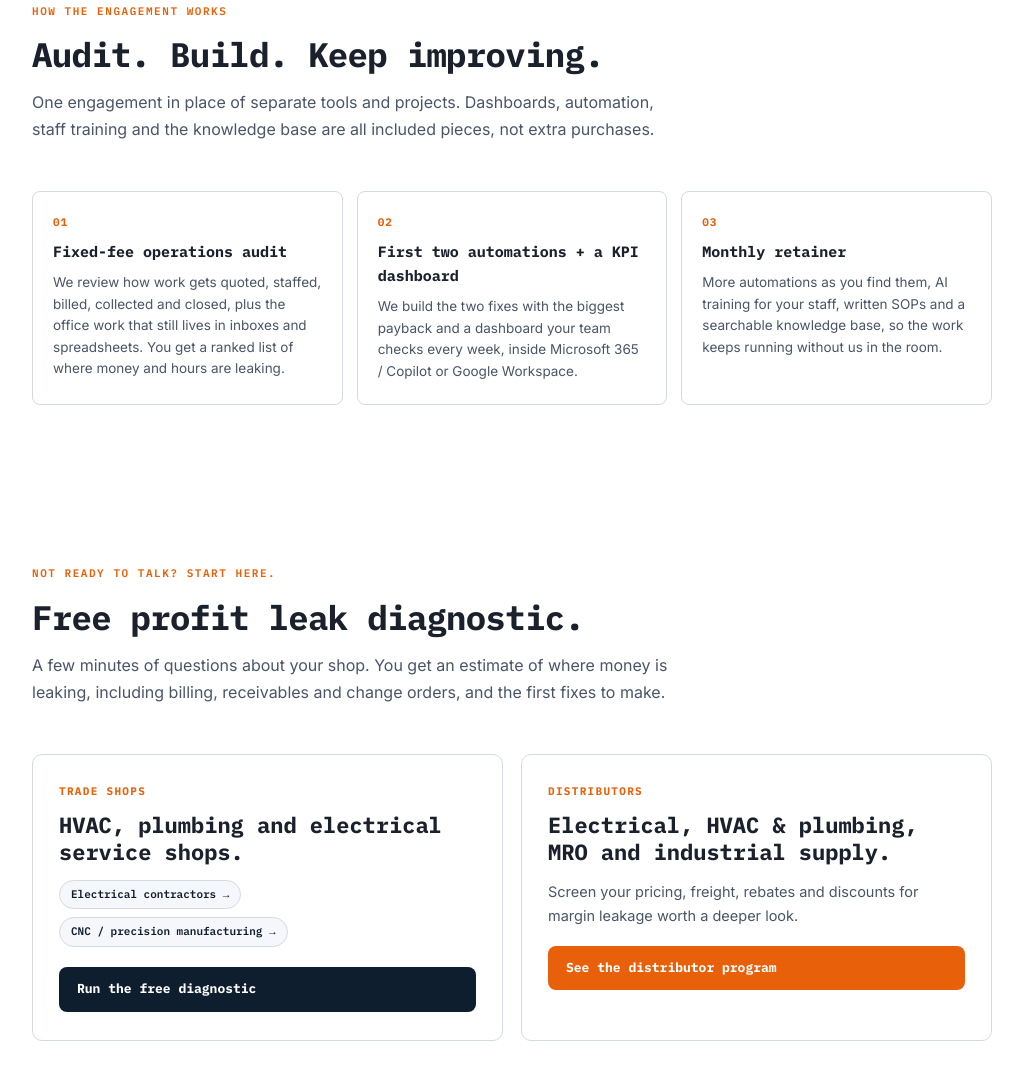
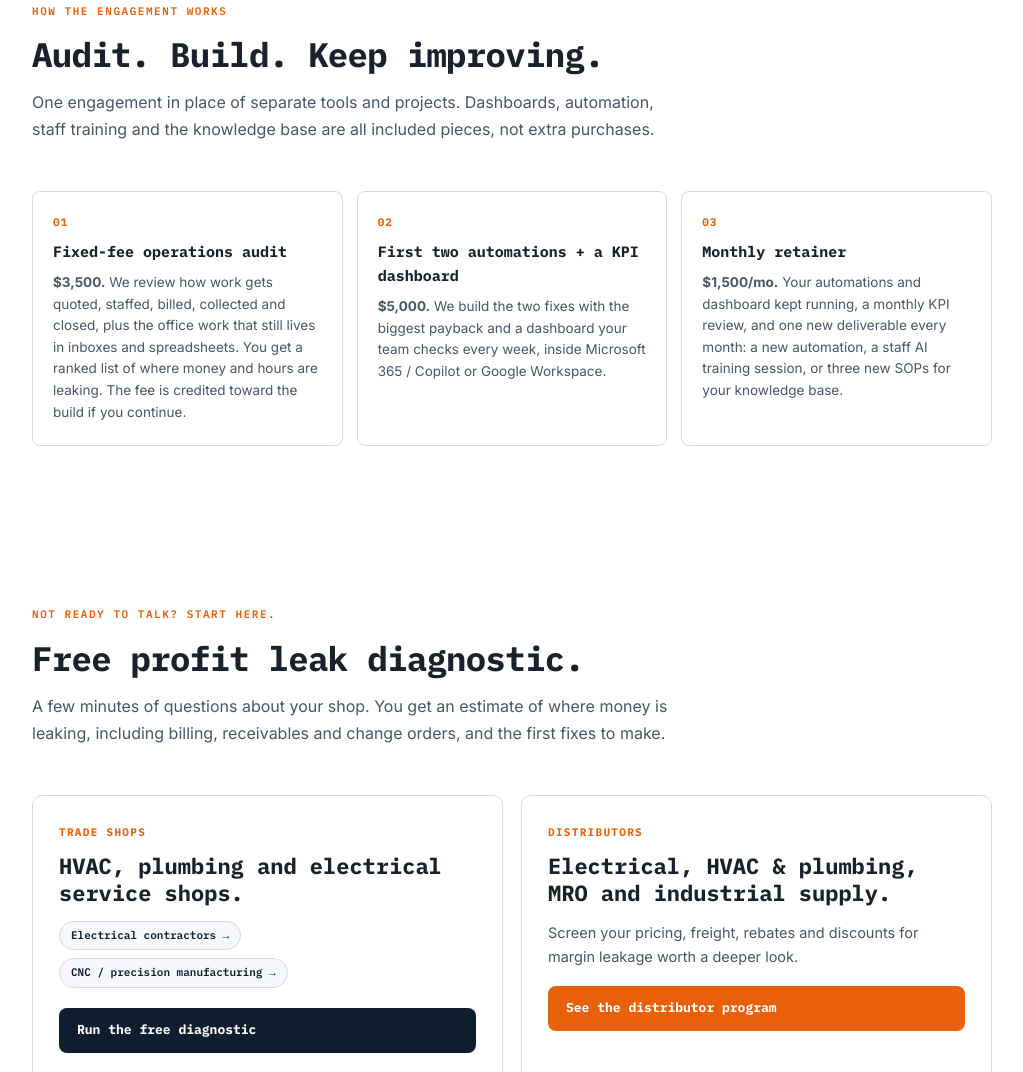
Before and after one commit to davidehahn/skillededge-site, a website: page index.html in a window 1280 px wide. Shown: the part 1540-2612 px from the top of the page, without its empty margins (128-1151 px from the left). Drawn offline with Linux system fonts and the light colour scheme.

Commit message:
Homepage: add audit, build and retainer pricing
Co-Authored-By: Claude Opus 5.5 <noreply@anthropic.com>
Claude-Session: https://claude.ai/code/session_01N6jKBNWP3jTK6QHxk1GMvT

```diff
--- a/index.html
+++ b/index.html
@@ -186,9 +186,9 @@ a{text-decoration:none;color:inherit}
     <h2 class="section-title">Audit. Build. Keep improving.</h2>
     <p class="section-sub">One engagement in place of separate tools and projects. Dashboards, automation, staff training and the knowledge base are all included pieces, not extra purchases.</p>
     <div class="how-grid">
-      <div class="how-card"><div class="how-num">01</div><h3>Fixed-fee operations audit</h3><p>We review how work gets quoted, staffed, billed, collected and closed, plus the office work that still lives in inboxes and spreadsheets. You get a ranked list of where money and hours are leaking.</p></div>
-      <div class="how-card"><div class="how-num">02</div><h3>First two automations + a KPI dashboard</h3><p>We build the two fixes with the biggest payback and a dashboard your team checks every week, inside Microsoft 365 / Copilot or Google Workspace.</p></div>
-      <div class="how-card"><div class="how-num">03</div><h3>Monthly retainer</h3><p>More automations as you find them, AI training for your staff, written SOPs and a searchable knowledge base, so the work keeps running without us in the room.</p></div>
+      <div class="how-card"><div class="how-num">01</div><h3>Fixed-fee operations audit</h3><p><strong>$3,500.</strong> We review how work gets quoted, staffed, billed, collected and closed, plus the office work that still lives in inboxes and spreadsheets. You get a ranked list of where money and hours are leaking. The fee is credited toward the build if you continue.</p></div>
+      <div class="how-card"><div class="how-num">02</div><h3>First two automations + a KPI dashboard</h3><p><strong>$5,000.</strong> We build the two fixes with the biggest payback and a dashboard your team checks every week, inside Microsoft 365 / Copilot or Google Workspace.</p></div>
+      <div class="how-card"><div class="how-num">03</div><h3>Monthly retainer</h3><p><strong>$1,500/mo.</strong> Your automations and dashboard kept running, a monthly KPI review, and one new deliverable every month: a new automation, a staff AI training session, or three new SOPs for your knowledge base.</p></div>
     </div>
   </div>
 </section>
```
